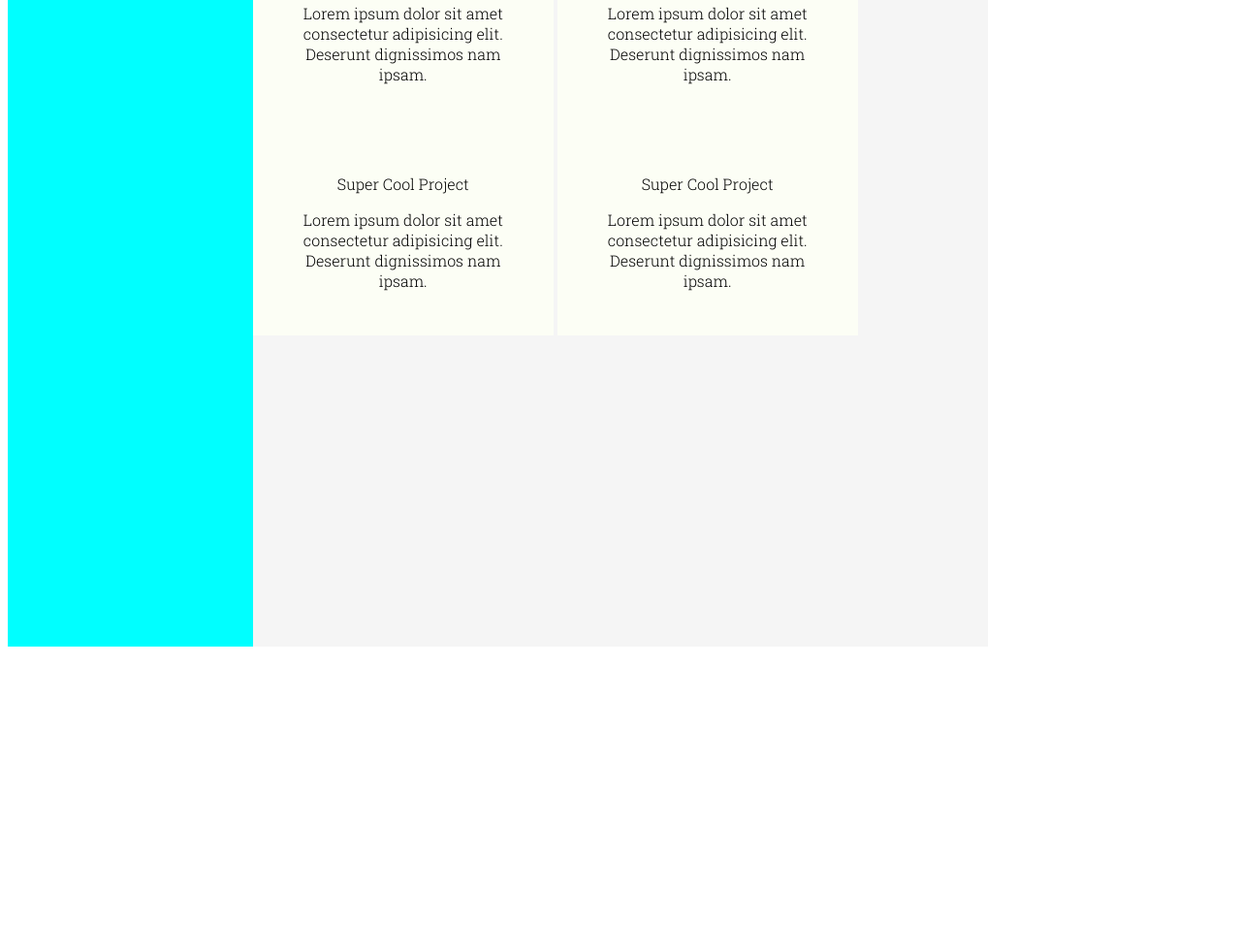
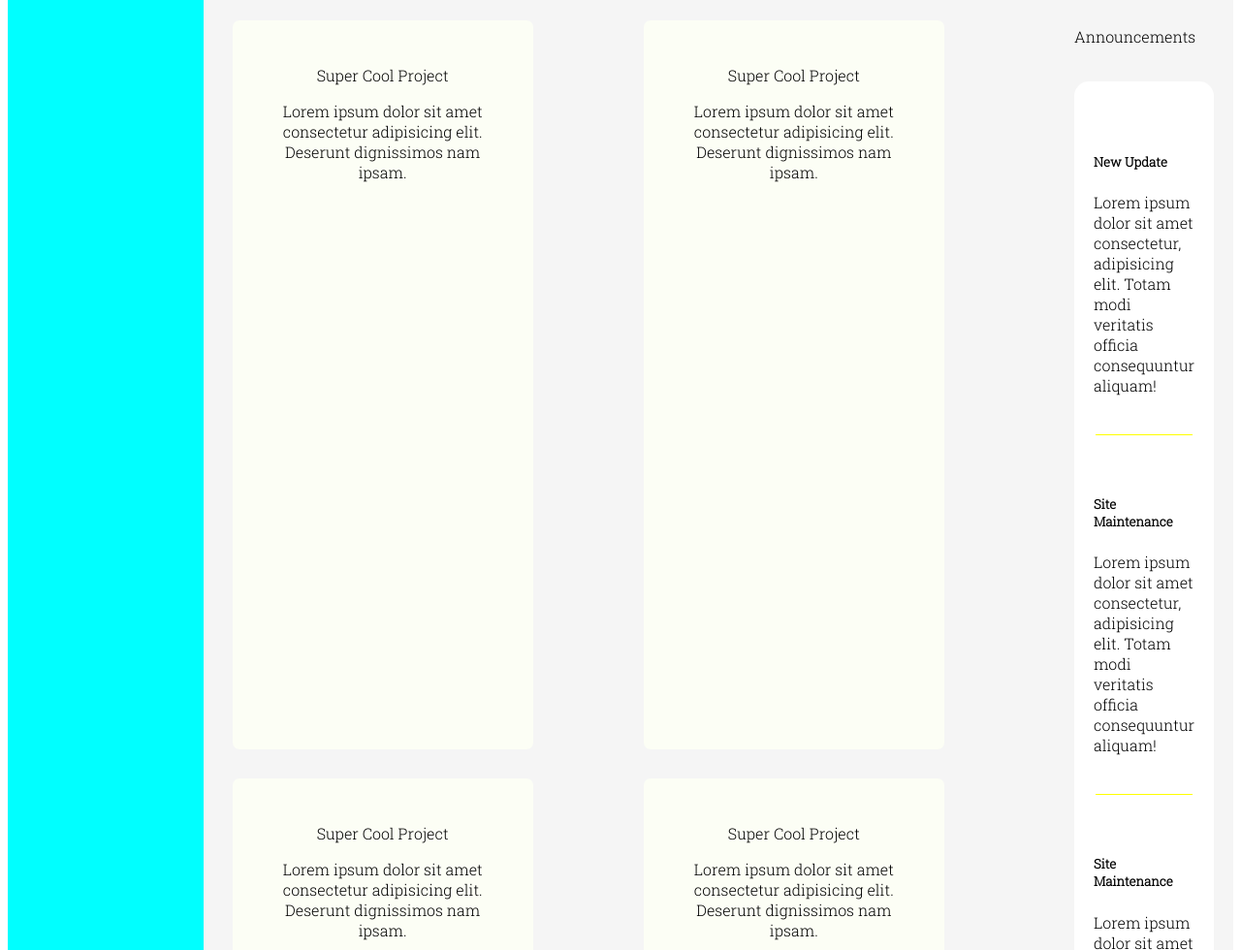
Before and after one commit to codewithed/admin-dashboard, a plain HTML site: page index.html in a window 1280 px wide. Shown: the part 493-1473 px from the top of the page at 97% size. Before the commit the page ends 1168 px from the top, so only its background shows below. Drawn offline with Linux system fonts and the light colour scheme.

Commit message:
finish basic styling and announcement section

```diff
--- a/index.html
+++ b/index.html
@@ -67,7 +67,40 @@
                 <p class="project-details">Lorem ipsum dolor sit amet consectetur adipisicing elit. Deserunt dignissimos nam ipsam.</p>
             </div>
         </section>
-        <section class="announcements"></section>
+        <section class="announcements">
+            <p class="announcement-text">Announcements</p>
+            <div class="announcement-card">
+                <p>
+                    <h5>New Update</h5>
+                    Lorem ipsum dolor sit amet consectetur, adipisicing elit. Totam modi veritatis officia consequuntur aliquam!
+                </p>
+                <hr>
+                <p>
+                    <h5>Site Maintenance</h5>
+                    Lorem ipsum dolor sit amet consectetur, adipisicing elit. Totam modi veritatis officia consequuntur aliquam!
+                </p>
+                <hr>
+                <p>
+                    <h5>Site Maintenance</h5>
+                    Lorem ipsum dolor sit amet consectetur, adipisicing elit. Totam modi veritatis officia consequuntur aliquam!
+                </p>
+            </div>
+            <p class="announcement-text">Trending</p>
+            <div class="announcement-card">
+                <p>
+                    <h5>Latest Update</h5>
+                    Lorem ipsum dolor sit amet consectetur, adipisicing elit. Totam modi veritatis officia consequuntur aliquam!
+                </p>
+
+                <p>
+                    <h5>Site Maintenance</h5>
+                    Lorem ipsum dolor sit amet consectetur, adipisicing elit. Totam modi veritatis officia consequuntur aliquam!
+                <p>
+                    <h5>Site Maintenance</h5>
+                    Lorem ipsum dolor sit amet consectetur, adipisicing elit. Totam modi veritatis officia consequuntur aliquam!
+                </p>
+            </div>
+        </section>
     </div>
 </body>
 </html>
--- a/style.css
+++ b/style.css
@@ -6,9 +6,24 @@
     font-family: 'Roboto Slab', serif;
 }
 
+.announcements {
+    display: grid;
+    gap: 20px;
+    background-color: whitesmoke;
+    padding: 20px;
+}
+
+.announcement-card {
+    display: flex;
+    flex-direction: column;
+    padding: 20px;
+    background-color: white;
+    border-radius: 15px;
+}
+
 .container {
     display: grid;
-    grid-template-columns: 1fr 3fr 1fr;
+    grid-template-columns: 1fr 5fr 1fr;
     grid-template-rows: 1fr 5fr;
 }
 
@@ -27,9 +42,11 @@
 }
 
 .projects-section {
+    padding: 30px;
+    display: grid;
     grid-template-columns: 1fr 1fr;
     grid-column: 2/3;
-    gap: 40px;
+    gap: 30px;
     background-color: whitesmoke;
 }
 
@@ -39,8 +56,23 @@
     display: inline-block;
     padding: 30px;
     width: 250px;
+    border-radius: 7px;
+}
+
+.project-card:hover {
+    border: 2px solid #a4d5ff;
+    box-shadow: 2px 2px grey;
 }
 
 li {
     list-style: none;
 }
+
+hr {
+    border: 0;
+    clear:both;
+    display:block;
+    width: 96%;
+    background-color:#FFFF00;
+    height: 1px;
+  }
```
